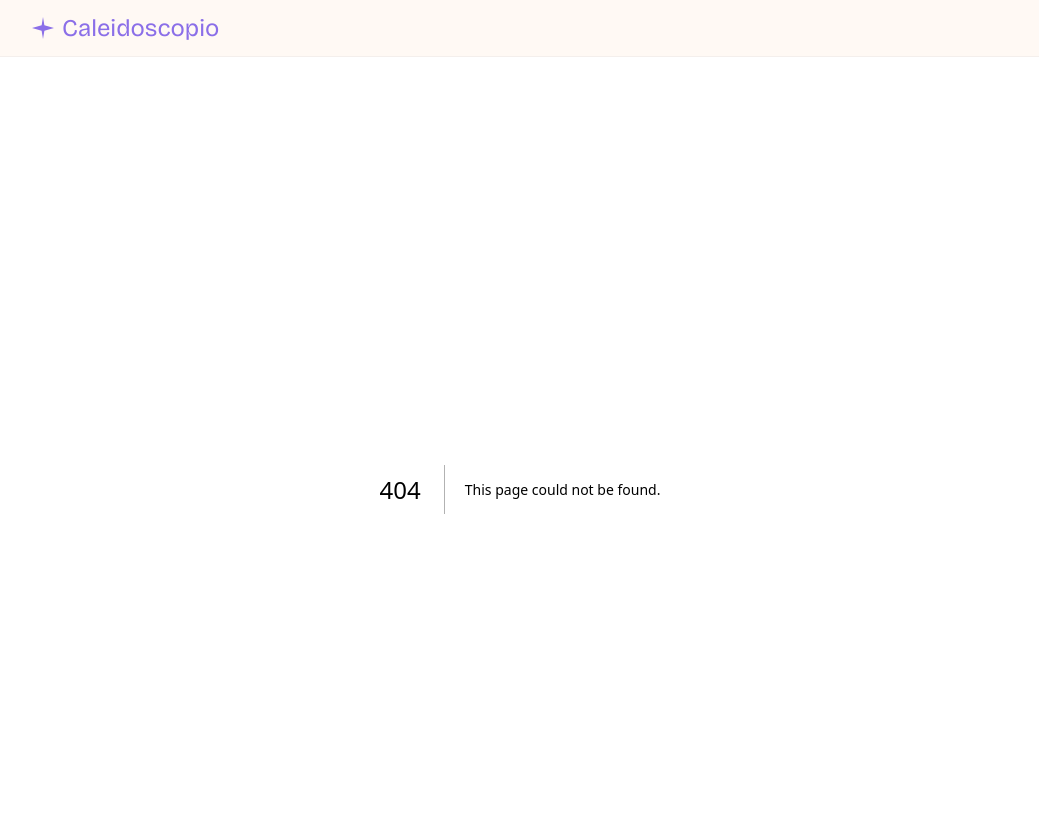
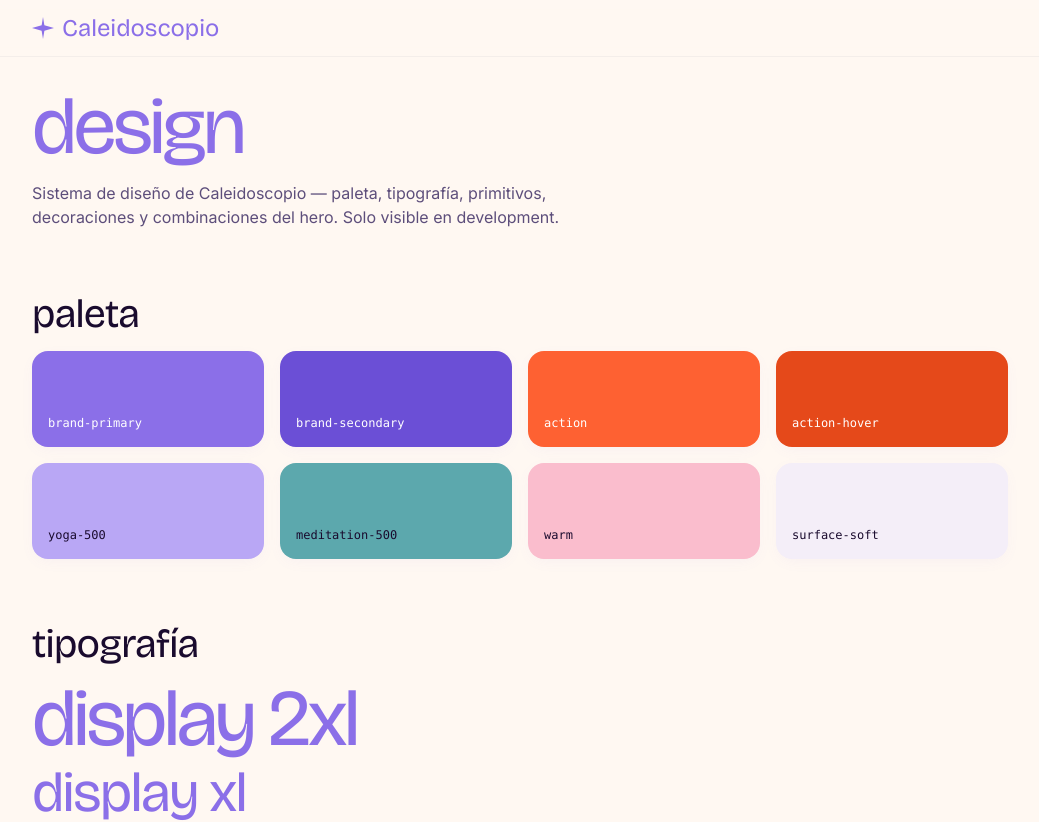
Before and after one commit to arambarrid/yoga-diary, a Next.js app: page /design in a window 1280 px wide. Before the commit this address had no page. Shown: the top 822 px of the page, without its empty margins (120-1159 px from the left). Built offline with nearby package versions, Linux system fonts and the light colour scheme.

Commit message:
chore(design): move /showcase to /design with dev-only gate (#8)

```diff
--- a/src/app/showcase/page.tsx
+++ b/src/app/design/page.tsx
@@ -1,3 +1,4 @@
+import { notFound } from "next/navigation";
 import { Button } from "@/components/ui/Button";
 import { Badge } from "@/components/ui/Badge";
 import { Card } from "@/components/ui/Card";
@@ -76,7 +77,7 @@ const HERO_COMBOS: HeroCombo[] = [
     id: "meditation700-pink",
     leftToken: "meditation-700",
     rightToken: "pink-vivid",
-    note: "Teal oscuro + rosa vibrante. Contemporáneo.",
+    note: "Teal oscuro + rosa vibrante. Actual.",
     props: {
       leftBg: "var(--color-meditation-700)",
       rightBg: "var(--color-pink-vivid)",
@@ -107,21 +108,22 @@ const HERO_COMBOS: HeroCombo[] = [
   },
 ];
 
-/**
- * Temporary design system showcase. Used to validate the Phase 5 design
- * tokens and primitives in isolation. Remove or move under /design before
- * shipping Phase 6.
- */
-export default function ShowcasePage() {
+// Internal design reference for tokens, primitives and hero combinations.
+// Gated to development so it never ships to production.
+export default function DesignPage() {
+  if (process.env.NODE_ENV !== "development") {
+    notFound();
+  }
+
   return (
     <div className="flex flex-col gap-16 pb-24">
       <section className="flex flex-col gap-4">
         <h1 className="font-display text-display-2xl text-brand-primary">
-          showcase
+          design
         </h1>
         <p className="text-ink-600 max-w-xl">
-          Sistema de diseño de Caleidoscopio — paleta, tipografía, primitivos y
-          decoraciones. Esta página existe solo para validar Fase 5.
+          Sistema de diseño de Caleidoscopio — paleta, tipografía, primitivos,
+          decoraciones y combinaciones del hero. Solo visible en development.
         </p>
       </section>
 
@@ -297,8 +299,8 @@ export default function ShowcasePage() {
         <h2 className="font-display text-display-lg">hero — botones</h2>
         <p className="text-sm text-ink-600 max-w-xl">
           Combinaciones de paleta para el par de botones del home. Cada bloque
-          es clickeable (lleva a /practices/new o /meditate). Decime cuál te
-          gusta y la dejo de default.
+          es clickeable (lleva a /practices/new o /meditate). La combinación
+          marcada como &quot;actual&quot; es la que está en uso.
         </p>
         <div className="grid grid-cols-1 md:grid-cols-2 gap-x-8 gap-y-10">
           {HERO_COMBOS.map((combo, i) => (
```
